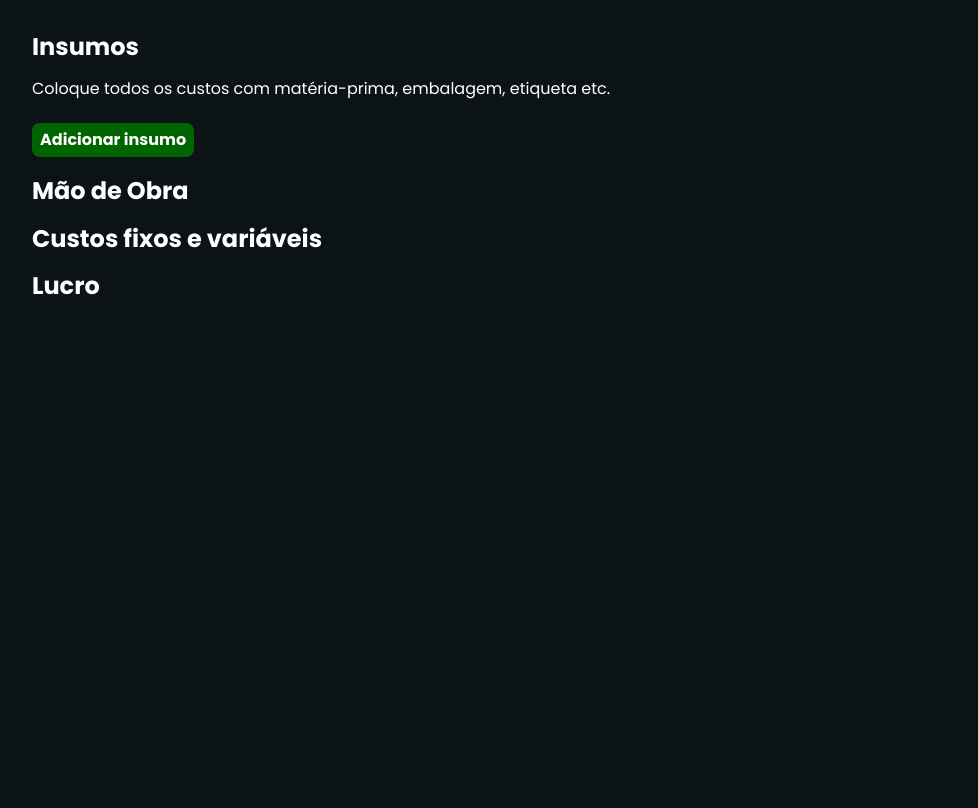
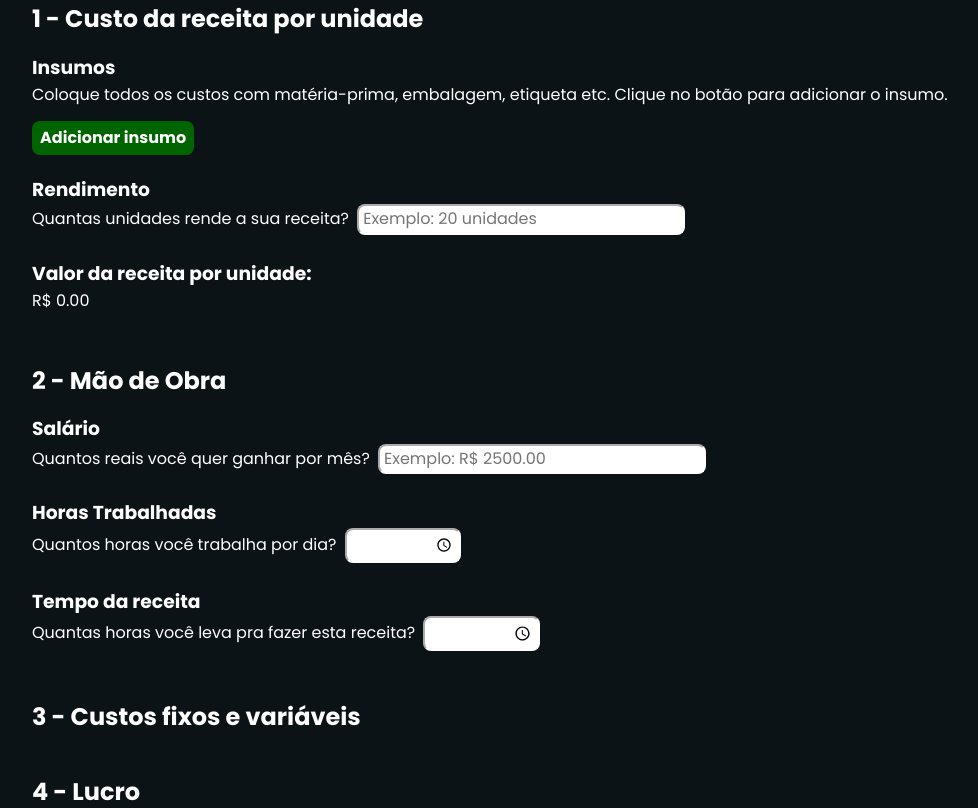
Before and after one commit to GabrielRochaFC/DocePreco, a plain HTML site: page index.html in a window 1280 px wide. Shown: the part 117-925 px from the top of the page, without its empty margins (88-1066 px from the left). Before the commit the page ends 800 px from the top, so only its background shows below. Drawn offline with Linux system fonts and the light colour scheme.

Commit message:
Labor html and css

```diff
--- a/assets/style.css
+++ b/assets/style.css
@@ -9,6 +9,26 @@ body {
     background-color: #0c1317;
     color: #fff;
 }
+h2 {
+    margin: 0rem;
+}
+h3 {
+    margin: 0;
+}
+p {
+    margin: 0.5rem 0rem;
+}
+#form-precificacao {
+    display: flex;
+    flex-direction: column;
+    row-gap: 3rem;
+}
+#cost-per-unit,
+#labor {
+    display: flex;
+    flex-direction: column;
+    row-gap: 1.5rem;
+}
 .title {
     text-align: center;
 }
@@ -19,13 +39,12 @@ body {
 .input {
     padding: 0.25rem;
     margin: 0.25rem;
-    background-color: #0c1317;
     color: #fff;
     border-radius: 0.5rem;
     border-color: #fff;
 }
 .input--disabled {
-    background-color: #242c31;
+    background-color: #0c1317;
 }
 .input--delete-button {
     background-color: red;
--- a/index.html
+++ b/index.html
@@ -23,9 +23,12 @@
 
     <main class="content">
         <form id="form-precificacao">
+            <div id="cost-per-unit">
+                <h2>1 - Custo da receita por unidade</h2>
                 <div id="insumos">
-                <h2>Insumos</h2>
-                <p>Coloque todos os custos com matéria-prima, embalagem, etiqueta etc.</p>
+                    <h3>Insumos</h3>
+                    <p>Coloque todos os custos com matéria-prima, embalagem, etiqueta etc. Clique no botão para
+                        adicionar o insumo.</p>
                     <div id="input-insumos">
                         <!-- <div>
                             <input type="text" placeholder="Nome">
@@ -38,14 +41,41 @@
                     <button id="addAnotherElementBtn" class="input--add" type="button">Adicionar insumo</button>
                     <span id="input--total"></span>
                 </div>
-            <div>
-                <h2>Mão de Obra</h2>
+                <div id="rendimentos">
+                    <h3>Rendimento</h3>
+                    <label for="Rendimento">Quantas unidades rende a sua receita?</label>
+                    <input type="number" class="input" name="Rendimento" id="Rendimento"
+                        placeholder="Exemplo: 20 unidades" min="0">
+                </div>
+                <div id="recipe-per-unit">
+                    <h3>Valor da receita por unidade:</h3>
+                    <p id="total-recipe-per-unit">R$ 0.00</p>
+                </div>
+            </div>
+            <div id="labor">
+                <h2>2 - Mão de Obra</h2>
+                <div id="salary">
+                    <h3>Salário</h3>
+                    <label for="salario">Quantos reais você quer ganhar por mês?</label>
+                    <input type="number" class="input" name="salario" id="salario" placeholder="Exemplo: R$ 2500.00 "
+                        min="0">
+                </div>
+                <div id="hours-worked">
+                    <h3>Horas Trabalhadas</h3>
+                    <label for="horas-trabalhadas">Quantos horas você trabalha por dia?</label>
+                    <input type="time" class="input" name="horas-trabalhadas" id="horas-trabalhadas">
+                </div>
+                <div id="time-recipe">
+                    <h3>Tempo da receita</h3>
+                    <label for="tempo-receita">Quantas horas você leva pra fazer esta receita?</label>
+                    <input type="time" class="input" name="tempo-receita" id="tempo-receita">
+                </div>
             </div>
             <div>
-                <h2>Custos fixos e variáveis</h2>
+                <h2>3 - Custos fixos e variáveis</h2>
             </div>
             <div>
-                <h2>Lucro</h2>
+                <h2>4 - Lucro</h2>
             </div>
         </form>
 
```
Lines whose indentation alone changed are shown as unchanged.
